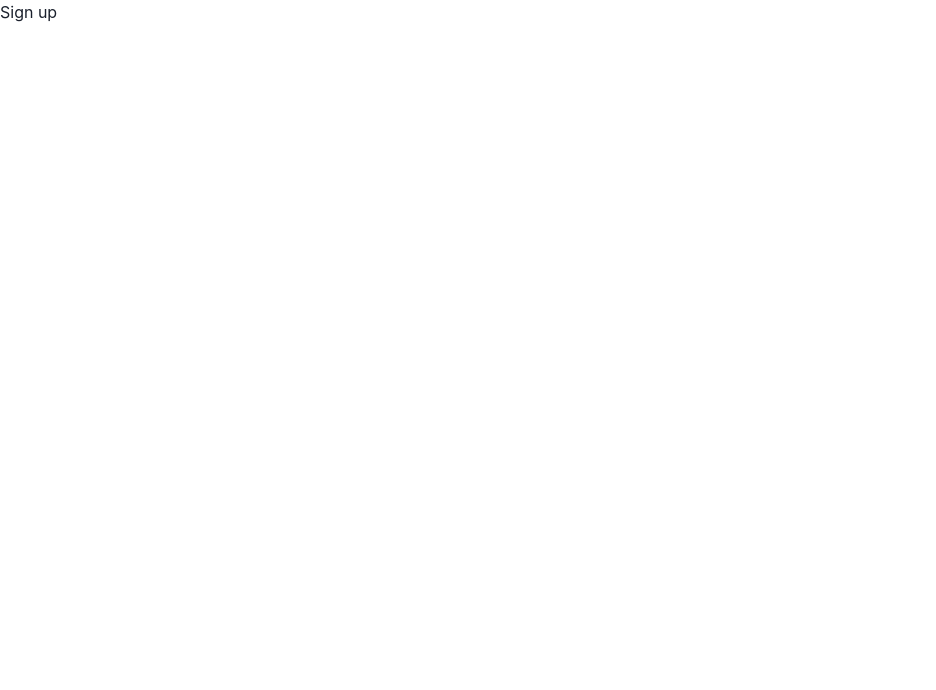
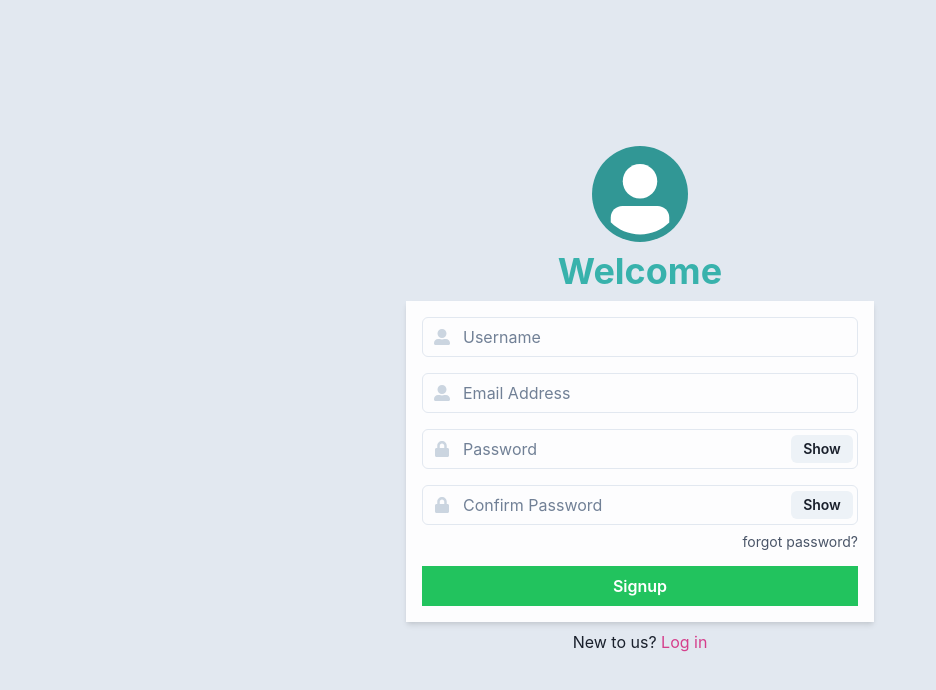
Before and after one commit to leonmantell/myapp-with-next-charkra, a Next.js app: page /signup in a window 1280 px wide. Shown: the top 690 px of the page, without its empty margins (0-936 px from the left). Built offline with nearby package versions, Linux system fonts and the light colour scheme.

Commit message:
complete: signup, login page

```diff
--- a/package.json
+++ b/package.json
@@ -16,7 +16,8 @@
     "framer-motion": "^11.0.25",
     "next": "14.1.4",
     "react": "^18",
-    "react-dom": "^18"
+    "react-dom": "^18",
+    "react-icons": "^5.0.1"
   },
   "devDependencies": {
     "@types/node": "^20",
--- a/src/app/signup/page.tsx
+++ b/src/app/signup/page.tsx
@@ -1,8 +1,135 @@
+"use client";
+import { useState } from "react";
+import {
+  Flex,
+  Heading,
+  Input,
+  Button,
+  InputGroup,
+  Stack,
+  InputLeftElement,
+  chakra,
+  Box,
+  Link,
+  Avatar,
+  FormControl,
+  FormHelperText,
+  InputRightElement,
+} from "@chakra-ui/react";
 
-export default function Page() {
-    return (
-        <div>
-            Sign up
-        </div>
-    )
-}
+import { FaUserAlt, FaLock } from "react-icons/fa";
+
+const CFaUserAlt = chakra(FaUserAlt);
+const CFaLock = chakra(FaLock);
+
+const App = () => {
+  const [showPassword, setShowPassword] = useState(false);
+
+  const handleShowClick = () => setShowPassword(!showPassword);
+
+  return (
+    <Flex
+      flexDirection="column"
+      width="100wh"
+      height="100vh"
+      backgroundColor="gray.200"
+      justifyContent="center"
+      alignItems="center"
+    >
+      <Stack
+        flexDir="column"
+        mb="2"
+        justifyContent="center"
+        alignItems="center"
+      >
+        <Avatar size="xl" bg="teal.500" />
+        <Heading color="teal.400">Welcome</Heading>
+        <Box minW={{ base: "90%", md: "468px" }}>
+          <form>
+            <Stack
+              spacing={4}
+              p="1rem"
+              backgroundColor="whiteAlpha.900"
+              boxShadow="md"
+            >
+              <FormControl>
+                <InputGroup>
+                  <InputLeftElement
+                    pointerEvents="none"
+                    children={<CFaUserAlt color="gray.300" />}
+                  />
+                  <Input type="username" placeholder="Username" />
+                </InputGroup>
+              </FormControl>
+              <FormControl>
+                <InputGroup>
+                  <InputLeftElement
+                    pointerEvents="none"
+                    children={<CFaUserAlt color="gray.300" />}
+                  />
+                  <Input type="email" placeholder="Email Address" />
+                </InputGroup>
+              </FormControl>
+              <FormControl>
+                <InputGroup>
+                  <InputLeftElement
+                    pointerEvents="none"
+                    color="gray.300"
+                    children={<CFaLock color="gray.300" />}
+                  />
+                  <Input
+                    type={showPassword ? "text" : "password"}
+                    placeholder="Password"
+                  />
+                  <InputRightElement width="4.5rem">
+                    <Button h="1.75rem" size="sm" onClick={handleShowClick}>
+                      {showPassword ? "Hide" : "Show"}
+                    </Button>
+                  </InputRightElement>
+                </InputGroup>
+              </FormControl>
+              <FormControl>
+                <InputGroup>
+                  <InputLeftElement
+                    pointerEvents="none"
+                    color="gray.300"
+                    children={<CFaLock color="gray.300" />}
+                  />
+                  <Input
+                    type={showPassword ? "text" : "password"}
+                    placeholder="Confirm Password"
+                  />
+                  <InputRightElement width="4.5rem">
+                    <Button h="1.75rem" size="sm" onClick={handleShowClick}>
+                      {showPassword ? "Hide" : "Show"}
+                    </Button>
+                  </InputRightElement>
+                </InputGroup>
+                <FormHelperText textAlign="right">
+                  <Link>forgot password?</Link>
+                </FormHelperText>
+              </FormControl>
+              <Button
+                borderRadius={0}
+                type="submit"
+                variant="solid"
+                colorScheme="whatsapp"
+                width="full"
+              >
+                Signup
+              </Button>
+            </Stack>
+          </form>
+        </Box>
+      </Stack>
+      <Box>
+        New to us?{" "}
+        <Link color="pink.500" href="login">
+          Log in
+        </Link>
+      </Box>
+    </Flex>
+  );
+};
+
+export default App;
```
Also changed, not shown: src/app/login/page.tsx (+87 -29 lines), 1 other file (tests, documents, lock files or other folders).
